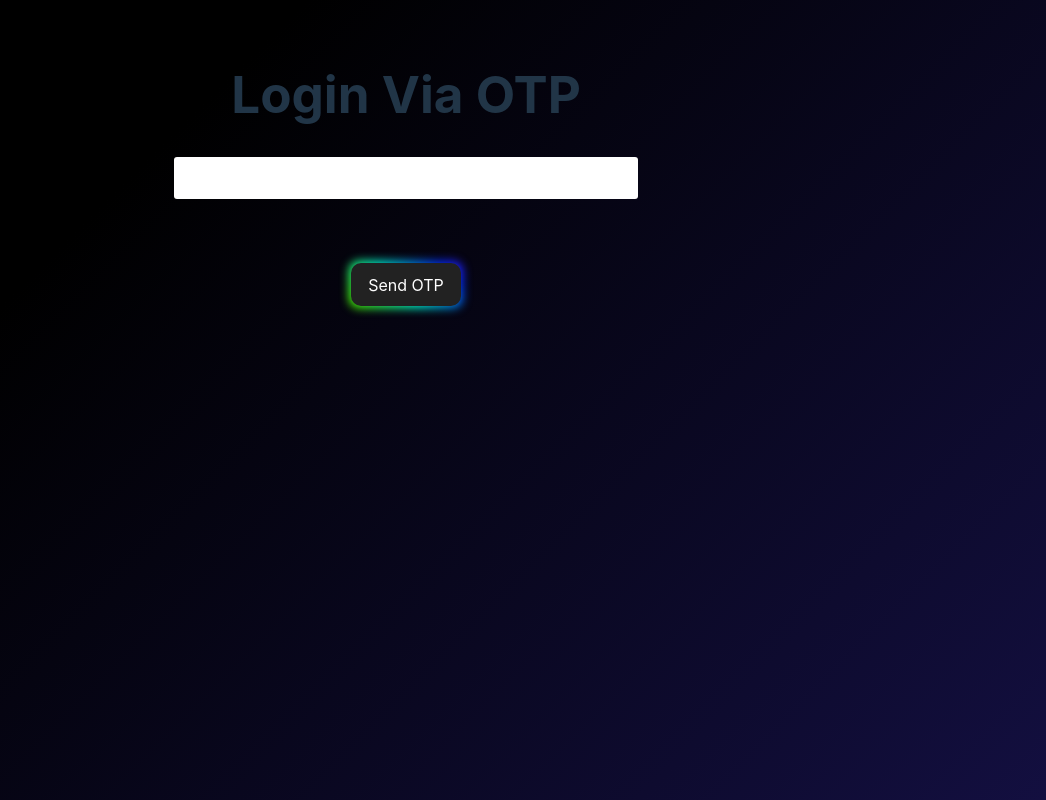
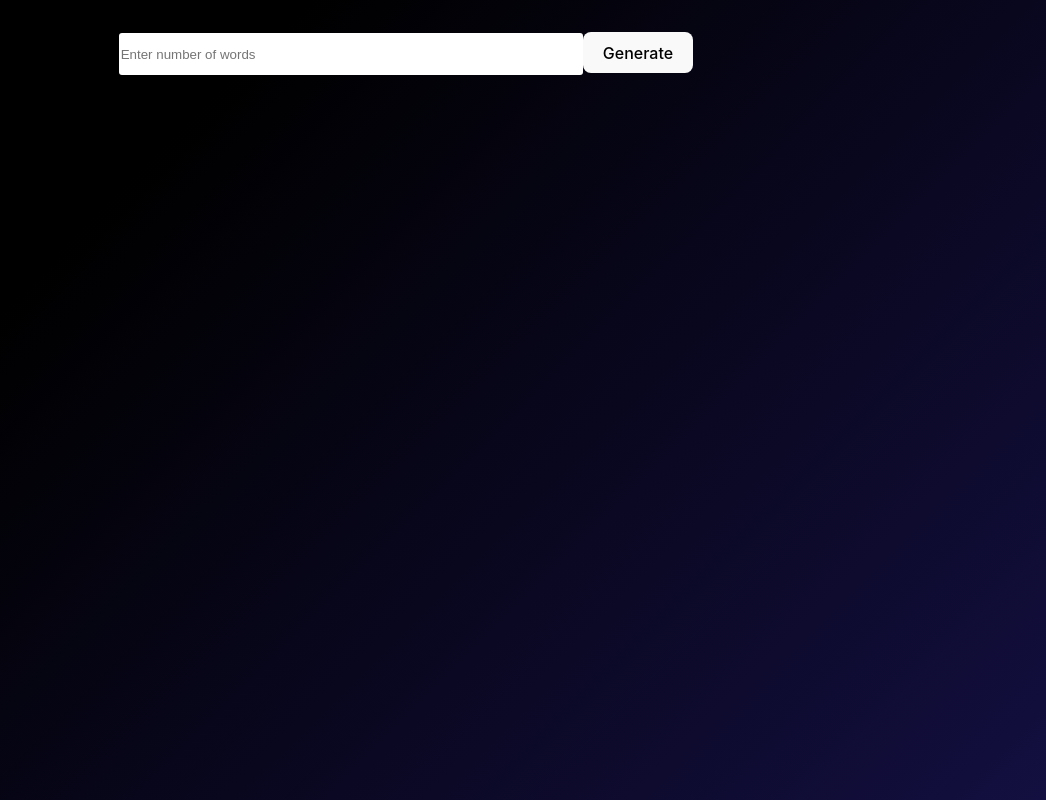
Before and after one commit to sudheer0071/pvt-assignments, a React (Vite) app: page / in a window 1280 px wide. Shown: the whole page, without its empty margins (234-1280 px from the left). Built offline with nearby package versions, Linux system fonts and the light colour scheme.

Commit message:
assignment 3 generating para done

```diff
--- a/src/App.jsx
+++ b/src/App.jsx
@@ -15,9 +15,9 @@ function App() {
     {/* <RecoilRoot>
     <Assgnment2/>
     </RecoilRoot> */}
-    {/* <Assgnment3/> */}
+    <Assgnment3/>
     {/* <Assgnment4/> */}
-    <Assgnment5/>
+    {/* <Assgnment5/> */}
     </div>
   )
 }
--- a/src/assignments/Assgnment3.jsx
+++ b/src/assignments/Assgnment3.jsx
@@ -1,29 +1,49 @@
 import axios from 'axios'
-import { useState } from "react"
+import { useEffect, useState } from "react"
 
 export function Assgnment3(){
 
-  const[num,setNum] = useState('')
-  const [para, setPara] = useState('')
+  const [numWords, setNumWords] = useState(0);
+  const [words, setWords] = useState([]);
+  // const [currentWordIndex, setCurrentWordIndex] = useState(0);
+  const [typingEffect, setTypingEffect] = useState('');
 
-  const handleclick = ()=>{
-    setPara("Thi is para is generated")
+  useEffect(() => {
+    if (words.length === 0) {
+      setTypingEffect('');
+      return;
+    }
+    let currentWordIndex = 0;
+    const interval = setInterval(() => {
+      if (currentWordIndex < words.length) {
+        const nextword = words[currentWordIndex]
+        setTypingEffect((prev) => prev + ' ' + nextword);
+        currentWordIndex++;
+      } else {
+        clearInterval(interval);
+      }
+    }, 100);
+
+    return () => clearInterval(interval);
+  }, [words]);
+
+  async function generateWords() {
+    const response = await axios.get(`https://random-word-api.herokuapp.com/word?number=${numWords}`);
+    const words = response.data;
+    setWords(words);
+    setTypingEffect('');
   }
 
-  // const axios = require('axios');
 
-  async function generatePara(){
-      const words = ['This','is','Randomly','Generated','paragraph','Which','Does','not','makes','sense']
-
-      for (let i = 0; i < words.length; i++) {
-
-      }
-
-  }
-  return <div>
-   <h2>Para Generator</h2>
-   <input type="text" placeholder="Enter Number of words" onChange={(e)=>{setNum(e.target.value)}} />
-   <button onClick={generatePara}>Generator</button>
-   <div className="para">{para}</div>
-  </div>
+  return (
+    <div>
+      <input
+        type="number"
+        placeholder="Enter number of words"
+        onChange={(e) => setNumWords(parseInt(e.target.value))}
+      />
+      <button onClick={generateWords}>Generate</button>
+      <div className="para">{typingEffect}</div>
+    </div>
+  );
 }
--- a/src/assignments/Assgnment5.jsx
+++ b/src/assignments/Assgnment5.jsx
@@ -6,9 +6,7 @@ const [phoneno, setPhoneno] = useState('')
 const [submitotp, setSubmitotp] = useState('')
 
   function sendOtp(){
-
   }
-
   return <div>
     <h1>Login Via OTP</h1>
     <input type="text" onChange={(e)=>{setPhoneno(e.target.value)}}/>
```
